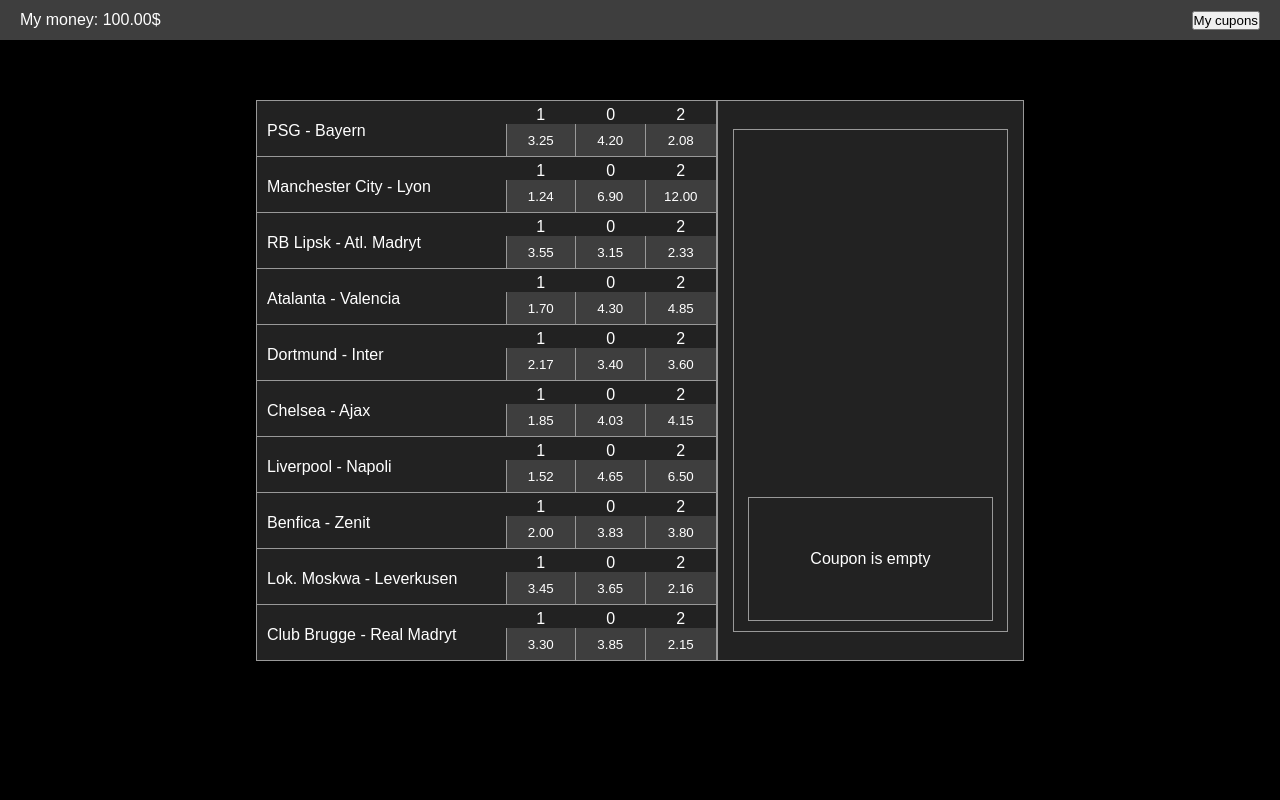
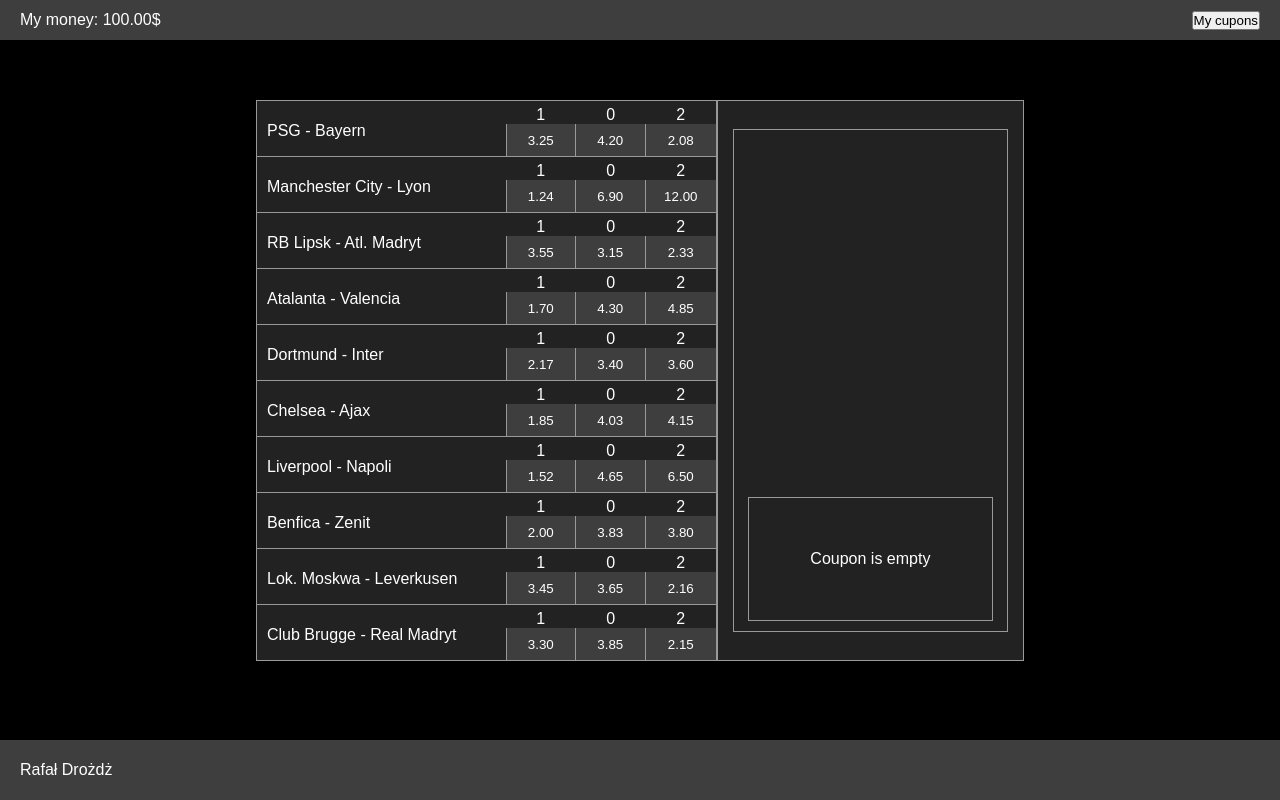
Before and after one commit to RafalDrozdz/betting.github.io, a React (Create React App) app: page / in a window 1280 px wide. Built offline with nearby package versions, Linux system fonts and the light colour scheme.

Commit message:
before react-router

```diff
--- a/package.json
+++ b/package.json
@@ -8,6 +8,7 @@
     "@testing-library/user-event": "^7.2.1",
     "react": "^16.13.1",
     "react-dom": "^16.13.1",
+    "react-router-dom": "^5.2.0",
     "react-scripts": "3.4.3"
   },
   "scripts": {
--- a/src/App.css
+++ b/src/App.css
@@ -4,11 +4,16 @@
    box-sizing: border-box;
 }
 body {
-   display: flex;
-   justify-content: center;
    font-family: sans-serif;
    background-color: #000;
    color: #fff;
+   min-height: 100vh;
+}
+#root {
+   display: flex;
+   flex-direction: column;
+   height: 100vh;
+   width: 100vw;
 }
 .container {
    margin-top: 100px;
@@ -143,3 +148,17 @@
    align-items: center;
    padding: 0 20px;
 }
+main {
+   width: 100vw;
+   display: flex;
+   justify-content: center;
+   align-items: flex-start;
+   flex-grow: 1;
+}
+footer {
+   display: flex;
+   flex-basis: 60px;
+   align-items: center;
+   background-color: #3e3e3e;
+   padding: 0 20px;
+}
--- a/src/App.js
+++ b/src/App.js
@@ -191,6 +191,7 @@
                <span>My money: {this.state.money.toFixed(2)}$</span>
                <button>My cupons</button>
             </header>
+            <main>
                <div className="container">
                   <div className="matches">{matches}</div>
                   <div className="matchesAdd">
@@ -243,6 +244,8 @@
                      </div>
                   </div>
                </div>
+            </main>
+            <footer>Rafał Drożdż</footer>
          </>
       );
    }
```
Also changed, not shown: 1 other file (tests, documents, lock files or other folders). Lines whose indentation alone changed are shown as unchanged.
